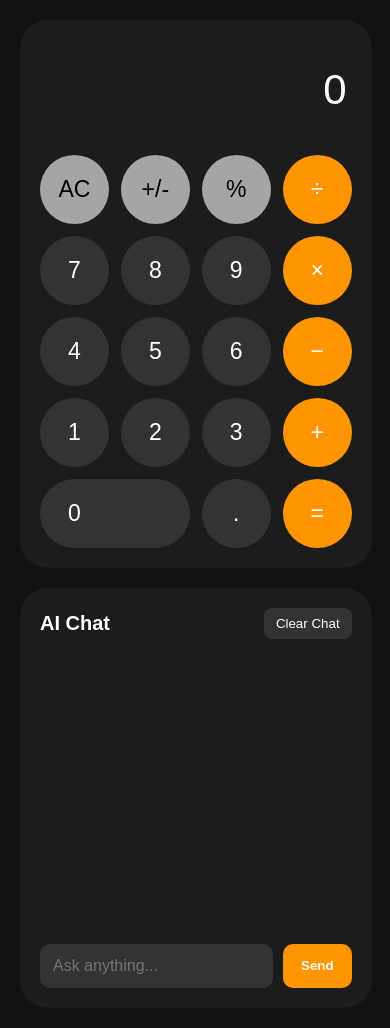
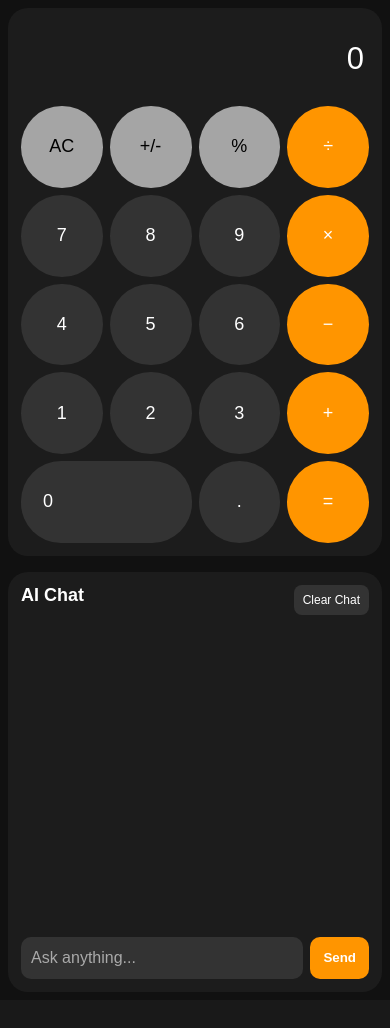
Before and after one commit to youraiguydev-a11y/calculator, a Flask app: page / in a window 390 px wide. After the commit the page ends 979 px from the top, so only its background shows below. Run offline with Flask 3, Linux system fonts and the light colour scheme.

Commit message:
Improve layout and styles in index.html
Updated styles for better responsiveness and layout adjustments. Enhanced calculator and chat panel features.

```diff
--- a/templates/index.html
+++ b/templates/index.html
@@ -9,27 +9,39 @@
             box-sizing: border-box;
         }
 
+        html {
+            width: 100%;
+            overflow-x: hidden;
+        }
+
         body {
             margin: 0;
+            width: 100%;
             min-height: 100vh;
             background: #111;
             font-family: Arial, sans-serif;
+            color: white;
             padding: 20px;
-            color: white;
+            overflow-x: hidden;
         }
 
         .app-layout {
             width: 100%;
-            max-width: 900px;
+            max-width: 1100px;
             margin: 0 auto;
             display: grid;
-            grid-template-columns: 360px 1fr;
+            grid-template-columns: minmax(300px, 360px) minmax(0, 1fr);
             gap: 20px;
             align-items: start;
         }
 
+        .calculator,
+        .chat-panel {
+            width: 100%;
+            min-width: 0;
+        }
+
         .calculator {
-            width: 100%;
             background: #1c1c1c;
             padding: 20px;
             border-radius: 28px;
@@ -46,16 +58,19 @@
             font-size: 42px;
             padding: 15px 5px;
             margin-bottom: 15px;
+            overflow: hidden;
+            text-overflow: ellipsis;
         }
 
         .buttons {
             display: grid;
-            grid-template-columns: repeat(4, 1fr);
+            grid-template-columns: repeat(4, minmax(0, 1fr));
             gap: 12px;
         }
 
         .calc-button {
             width: 100%;
+            min-width: 0;
             aspect-ratio: 1;
             border: none;
             border-radius: 50%;
@@ -65,9 +80,18 @@
             cursor: pointer;
         }
 
+        .calc-button:hover {
+            background: #444;
+        }
+
         .operator,
         .equal {
             background: #ff9500;
+        }
+
+        .operator:hover,
+        .equal:hover {
+            background: #e88900;
         }
 
         .special {
@@ -96,6 +120,7 @@
             display: flex;
             justify-content: space-between;
             align-items: center;
+            gap: 10px;
             margin-bottom: 15px;
         }
 
@@ -108,9 +133,10 @@
             border: none;
             background: #333;
             color: white;
-            padding: 8px 12px;
+            padding: 9px 12px;
             border-radius: 8px;
             cursor: pointer;
+            white-space: nowrap;
         }
 
         #chatMessages {
@@ -119,6 +145,7 @@
             flex-direction: column;
             gap: 10px;
             margin-bottom: 15px;
+            min-width: 0;
         }
 
         .message {
@@ -127,7 +154,8 @@
             border-radius: 14px;
             line-height: 1.4;
             white-space: pre-wrap;
-            word-wrap: break-word;
+            overflow-wrap: anywhere;
+            word-break: break-word;
         }
 
         .user-message {
@@ -147,10 +175,13 @@
         .chat-input-row {
             display: flex;
             gap: 10px;
+            width: 100%;
         }
 
         #aiQuestion {
             flex: 1;
+            min-width: 0;
+            width: 100%;
             padding: 13px;
             border: none;
             outline: none;
@@ -160,7 +191,12 @@
             font-size: 16px;
         }
 
+        #aiQuestion::placeholder {
+            color: #aaa;
+        }
+
         #askButton {
+            flex-shrink: 0;
             padding: 13px 18px;
             border: none;
             border-radius: 10px;
@@ -172,16 +208,129 @@
 
         #askButton:disabled {
             opacity: 0.6;
+            cursor: not-allowed;
         }
 
-        @media (max-width: 760px) {
+        @media (max-width: 900px) {
+            body {
+                padding: 16px;
+            }
+
+            .app-layout {
+                grid-template-columns: minmax(280px, 330px) minmax(0, 1fr);
+                gap: 16px;
+            }
+
+            .calculator,
+            .chat-panel {
+                padding: 16px;
+            }
+
+            .buttons {
+                gap: 10px;
+            }
+
+            .calc-button {
+                font-size: 21px;
+            }
+        }
+
+        @media (max-width: 720px) {
+            body {
+                padding: 12px;
+            }
+
             .app-layout {
                 grid-template-columns: 1fr;
-                max-width: 380px;
+                max-width: 430px;
+                gap: 16px;
+            }
+
+            .calculator {
+                padding: 16px;
             }
 
             .chat-panel {
+                padding: 16px;
                 min-height: 420px;
+            }
+
+            #display {
+                height: 85px;
+                font-size: 36px;
+            }
+
+            .buttons {
+                gap: 9px;
+            }
+
+            .calc-button {
+                font-size: 20px;
+            }
+
+            .message {
+                max-width: 90%;
+            }
+        }
+
+        @media (max-width: 420px) {
+            body {
+                padding: 8px;
+            }
+
+            .calculator,
+            .chat-panel {
+                border-radius: 20px;
+                padding: 13px;
+            }
+
+            #display {
+                height: 75px;
+                font-size: 31px;
+                margin-bottom: 10px;
+            }
+
+            .buttons {
+                gap: 7px;
+            }
+
+            .calc-button {
+                font-size: 18px;
+            }
+
+            .zero {
+                padding-left: 22px;
+            }
+
+            .chat-header {
+                align-items: flex-start;
+            }
+
+            .chat-title {
+                font-size: 18px;
+            }
+
+            #clearChat {
+                font-size: 12px;
+                padding: 8px 9px;
+            }
+
+            .chat-input-row {
+                gap: 7px;
+            }
+
+            #aiQuestion {
+                padding: 12px 10px;
+                font-size: 16px;
+            }
+
+            #askButton {
+                padding: 12px 13px;
+            }
+
+            .message {
+                max-width: 94%;
+                font-size: 14px;
             }
         }
     </style>
@@ -301,11 +450,22 @@
     }
 
     function addDecimal() {
-        const currentPart = expression.split(/[+\-*/]/).pop();
+        if (justCalculated) {
+            expression = "";
+            justCalculated = false;
+        }
 
-        if (currentPart.includes(".")) return;
+        const currentPart =
+            expression.split(/[+\-*/]/).pop();
 
-        if (expression === "" || "+-*/".includes(expression.slice(-1))) {
+        if (currentPart.includes(".")) {
+            return;
+        }
+
+        if (
+            expression === "" ||
+            "+-*/".includes(expression.slice(-1))
+        ) {
             expression += "0.";
         } else {
             expression += ".";
@@ -323,12 +483,14 @@
     function toggleSign() {
         if (expression === "") return;
 
-        const match = expression.match(/(-?\d*\.?\d+)$/);
+        const match =
+            expression.match(/(-?\d*\.?\d+)$/);
 
         if (!match) return;
 
         const number = match[0];
-        const start = expression.length - number.length;
+        const start =
+            expression.length - number.length;
 
         if (number.startsWith("-")) {
             expression =
@@ -347,11 +509,14 @@
     function percentage() {
         if (expression === "") return;
 
-        const match = expression.match(/(-?\d*\.?\d+)$/);
+        const match =
+            expression.match(/(-?\d*\.?\d+)$/);
 
         if (!match) return;
 
         const number = parseFloat(match[0]);
+
+        if (isNaN(number)) return;
 
         expression =
             expression.slice(
@@ -364,6 +529,13 @@
 
     function calculate() {
         if (expression === "") return;
+
+        const lastCharacter =
+            expression.slice(-1);
+
+        if ("+-*/".includes(lastCharacter)) {
+            return;
+        }
 
         try {
             if (!/^[0-9+\-*/. ]+$/.test(expression)) {
@@ -395,6 +567,7 @@
         } catch {
             display.value = "Error";
             expression = "";
+            justCalculated = false;
         }
     }
 
@@ -412,11 +585,6 @@
         chatMessages.appendChild(message);
 
         saveChat();
-
-        window.scrollTo({
-            top: document.body.scrollHeight,
-            behavior: "smooth"
-        });
     }
 
     function saveChat() {
@@ -556,6 +724,63 @@
             }
         );
 
+    document.addEventListener(
+        "keydown",
+        function(event) {
+
+            if (event.target.id === "aiQuestion") {
+                return;
+            }
+
+            if (
+                event.key >= "0" &&
+                event.key <= "9"
+            ) {
+                addNumber(event.key);
+            }
+
+            else if (
+                ["+", "-", "*", "/"]
+                    .includes(event.key)
+            ) {
+                addOperator(event.key);
+            }
+
+            else if (event.key === ".") {
+                addDecimal();
+            }
+
+            else if (
+                event.key === "Enter" ||
+                event.key === "="
+            ) {
+                event.preventDefault();
+                calculate();
+            }
+
+            else if (
+                event.key === "Backspace"
+            ) {
+                expression =
+                    expression.slice(0, -1);
+
+                updateDisplay();
+            }
+
+            else if (
+                event.key === "Escape"
+            ) {
+                clearCalculator();
+            }
+
+            else if (
+                event.key === "%"
+            ) {
+                percentage();
+            }
+        }
+    );
+
     loadChat();
 </script>
 
```
